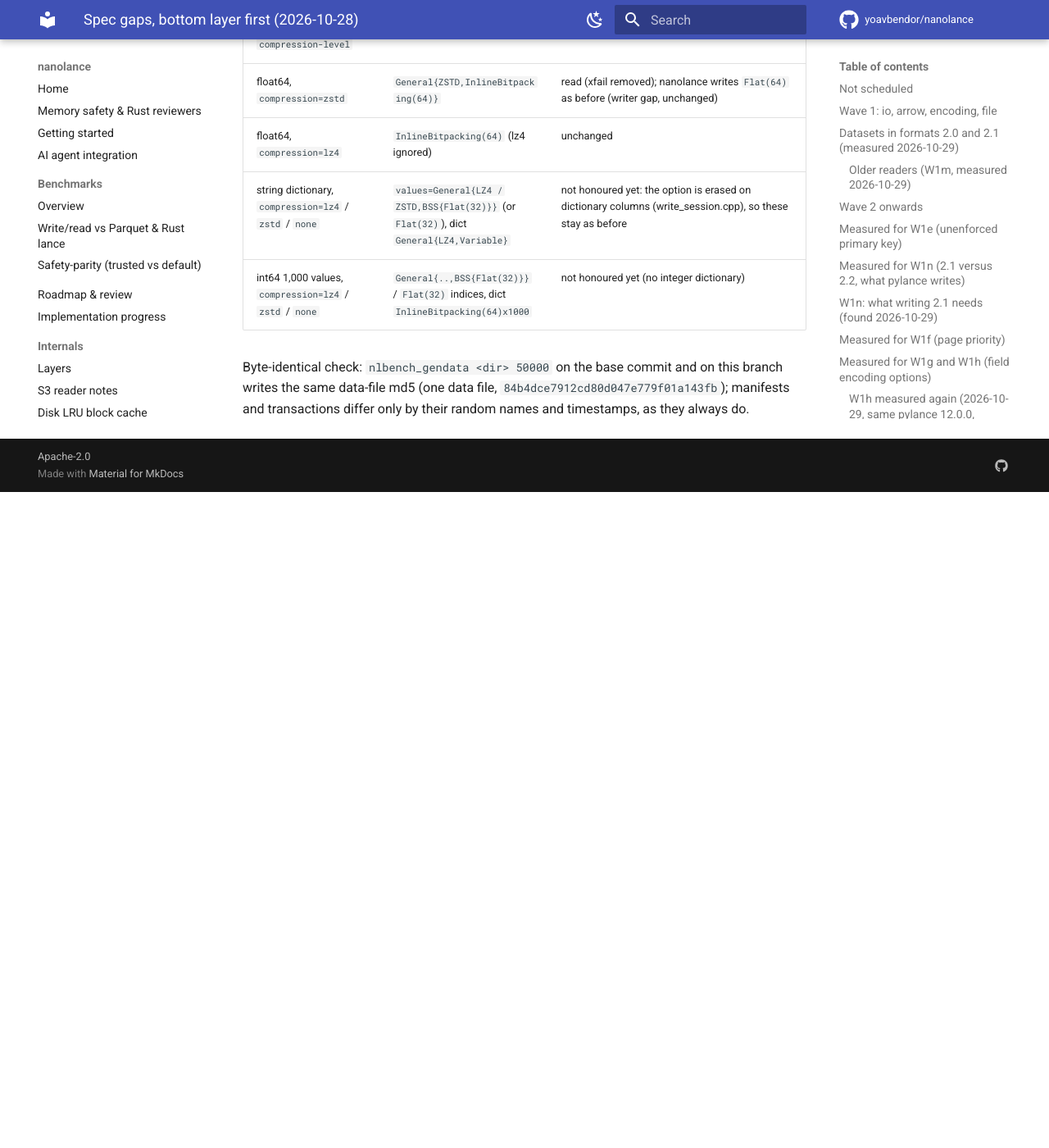
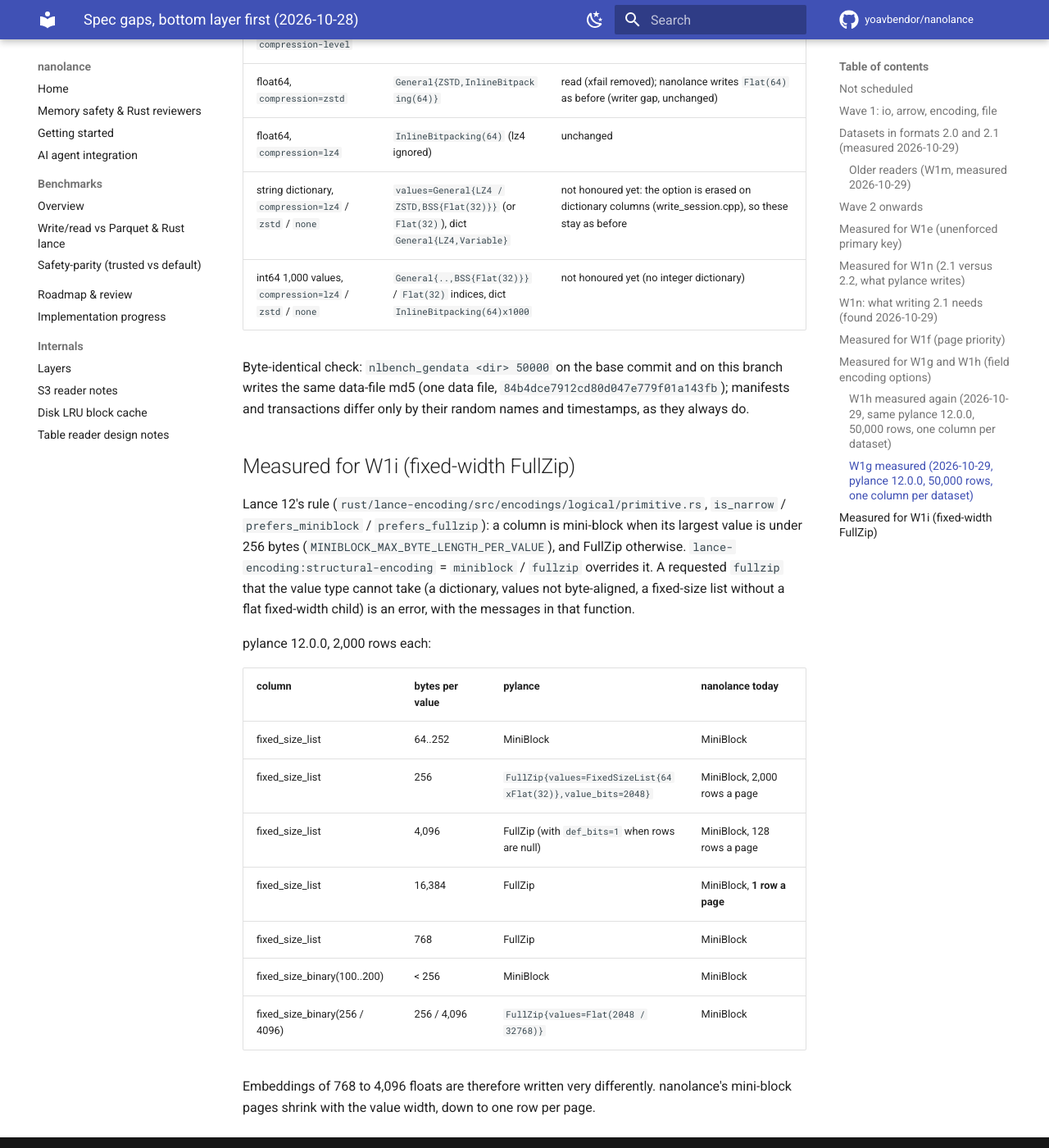
Before and after one commit to yoavbendor/nanolance, an MkDocs documentation site: the page built from docs/tasks/SPEC_GAPS.md, in a window 1280 px wide and 1400 px high, scrolled down 13597 px. Shown: the whole window at 82% size. Built offline with MkDocs 1.6.1 and Material for MkDocs 9.7.7, drawn with Linux system fonts in a browser that asks for light colours; comment, search, counter and statistics services are not loaded; before the commit the page ends 14197 px from its top, so only the background shows below that.

Commit message:
docs: measured for W1i -- Lance's 256-byte mini-block / FullZip rule, and what nanolance writes for wide vectors
Claude-Session: https://claude.ai/code/session_014PGy9PK68gHvyR8T1r5ueY

```diff
--- a/docs/tasks/SPEC_GAPS.md
+++ b/docs/tasks/SPEC_GAPS.md
@@ -271,3 +271,27 @@ divisor default 2, size ratio default 0.8, min 100 rows, cap 100,000 distinct, a
 Byte-identical check: `nlbench_gendata <dir> 50000` on the base commit and on this branch writes the same data-file md5
 (one data file, `84b4dce7912cd80d047e779f01a143fb`); manifests and transactions differ only by their random names and
 timestamps, as they always do.
+
+## Measured for W1i (fixed-width FullZip)
+
+Lance 12's rule (`rust/lance-encoding/src/encodings/logical/primitive.rs`, `is_narrow` / `prefers_miniblock` /
+`prefers_fullzip`): a column is mini-block when its largest value is under 256 bytes
+(`MINIBLOCK_MAX_BYTE_LENGTH_PER_VALUE`), and FullZip otherwise. `lance-encoding:structural-encoding` =
+`miniblock` / `fullzip` overrides it. A requested `fullzip` that the value type cannot take (a dictionary, values
+not byte-aligned, a fixed-size list without a flat fixed-width child) is an error, with the messages in that
+function.
+
+pylance 12.0.0, 2,000 rows each:
+
+| column | bytes per value | pylance | nanolance today |
+|---|---|---|---|
+| fixed_size_list<float32, 16..63> | 64..252 | MiniBlock | MiniBlock |
+| fixed_size_list<float32, 64> | 256 | `FullZip{values=FixedSizeList{64xFlat(32)},value_bits=2048}` | MiniBlock, 2,000 rows a page |
+| fixed_size_list<float32, 1024> | 4,096 | FullZip (with `def_bits=1` when rows are null) | MiniBlock, 128 rows a page |
+| fixed_size_list<float32, 4096> | 16,384 | FullZip | MiniBlock, **1 row a page** |
+| fixed_size_list<int8, 768> | 768 | FullZip | MiniBlock |
+| fixed_size_binary(100..200) | < 256 | MiniBlock | MiniBlock |
+| fixed_size_binary(256 / 4096) | 256 / 4,096 | `FullZip{values=Flat(2048 / 32768)}` | MiniBlock |
+
+Embeddings of 768 to 4,096 floats are therefore written very differently. nanolance's mini-block pages shrink
+with the value width, down to one row per page.
```
